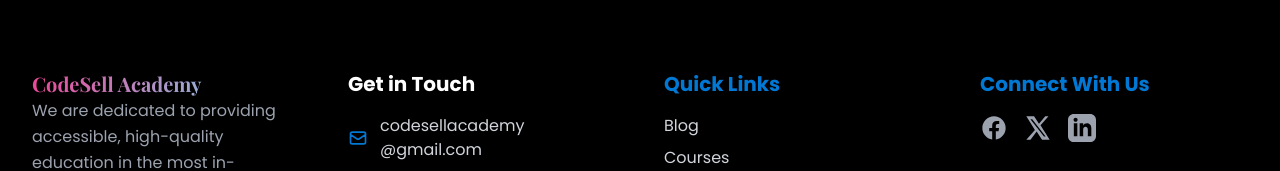
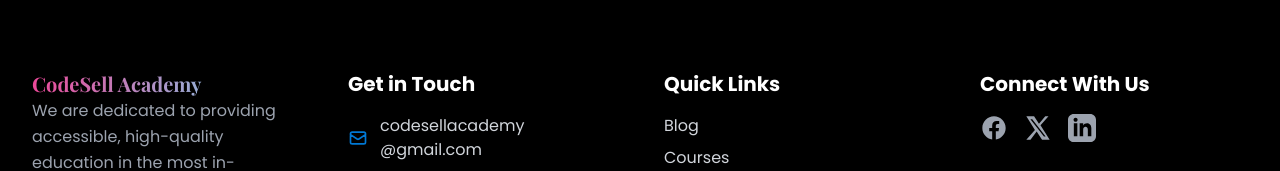
Before and after one commit to dashpranta145-design/codesell-academy, a React (Vite) app: page /contact in a window 1280 px wide. Shown: the part 1977-2148 px from the top of the page. Built offline with nearby package versions, Linux system fonts and the light colour scheme; a web font is replaced by a local one.

Commit message:
Team images are set

```diff
--- a/src/components/Footer.tsx
+++ b/src/components/Footer.tsx
@@ -58,7 +58,7 @@ const Footer: React.FC = () => {
 
           {/* Quick Links */}
           <div>
-            <h2 className="text-xl font-bold text-primary mb-4">Quick Links</h2>
+            <h2 className="text-xl font-bold text-white mb-4">Quick Links</h2>
             <ul className="space-y-2">
               <li>
                 <Link
@@ -97,7 +97,7 @@ const Footer: React.FC = () => {
 
           {/* Social */}
           <div>
-            <h2 className="text-xl font-bold text-primary mb-4">
+            <h2 className="text-xl font-bold text-white mb-4">
               Connect With Us
             </h2>
             <div className="flex items-center gap-4">
--- a/src/components/Founder.tsx
+++ b/src/components/Founder.tsx
@@ -7,7 +7,7 @@ const Founder: React.FC = () => {
         <div className="flex flex-col lg:flex-row items-center justify-center gap-12 lg:gap-20">
           <div className="relative flex-shrink-0">
             <img
-              src="src/images/Sanjit Dash.webp"
+              src="/images/Sanjit Dash.webp"
               alt="Sanjit Dash, Founder"
               className="w-64 h-64 md:w-80 md:h-80 object-cover rounded-full border-4 border-primary"
             />
--- a/src/components/Team.tsx
+++ b/src/components/Team.tsx
@@ -11,22 +11,22 @@ const teamData: TeamMember[] = [
   {
     name: "Sweety Reza",
     role: "Co-Ordinator & Speaking Trainer",
-    image: "src/images/Sweety.png",
+    image: "/images/Sweety.png",
   },
   {
     name: "Sajib Das Rinku",
     role: "Lead Course Designer",
-    image: "src/images/sajib.jpg",
+    image: "/images/sajib.jpg",
   },
   {
     name: "Anik Das",
     role: "Mentor of Web-development",
-    image: "src/images/Anik-Das.png",
+    image: "/images/Anik-Das.png",
   },
   {
     name: "Mst. Babli",
     role: "Trainer of Digital Marketing",
-    image: "src/images/Babli.png",
+    image: "/images/Babli.png",
   },
 ];
 
```
